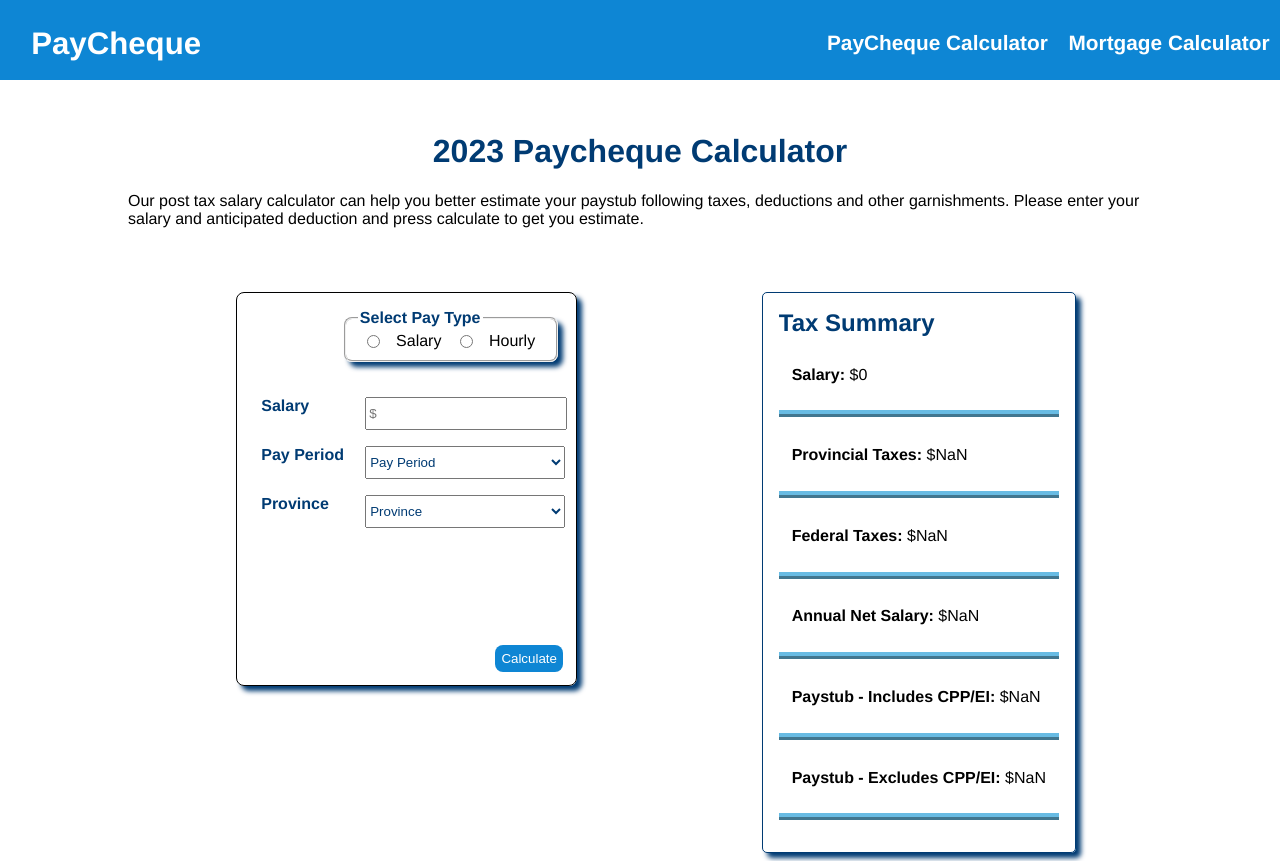
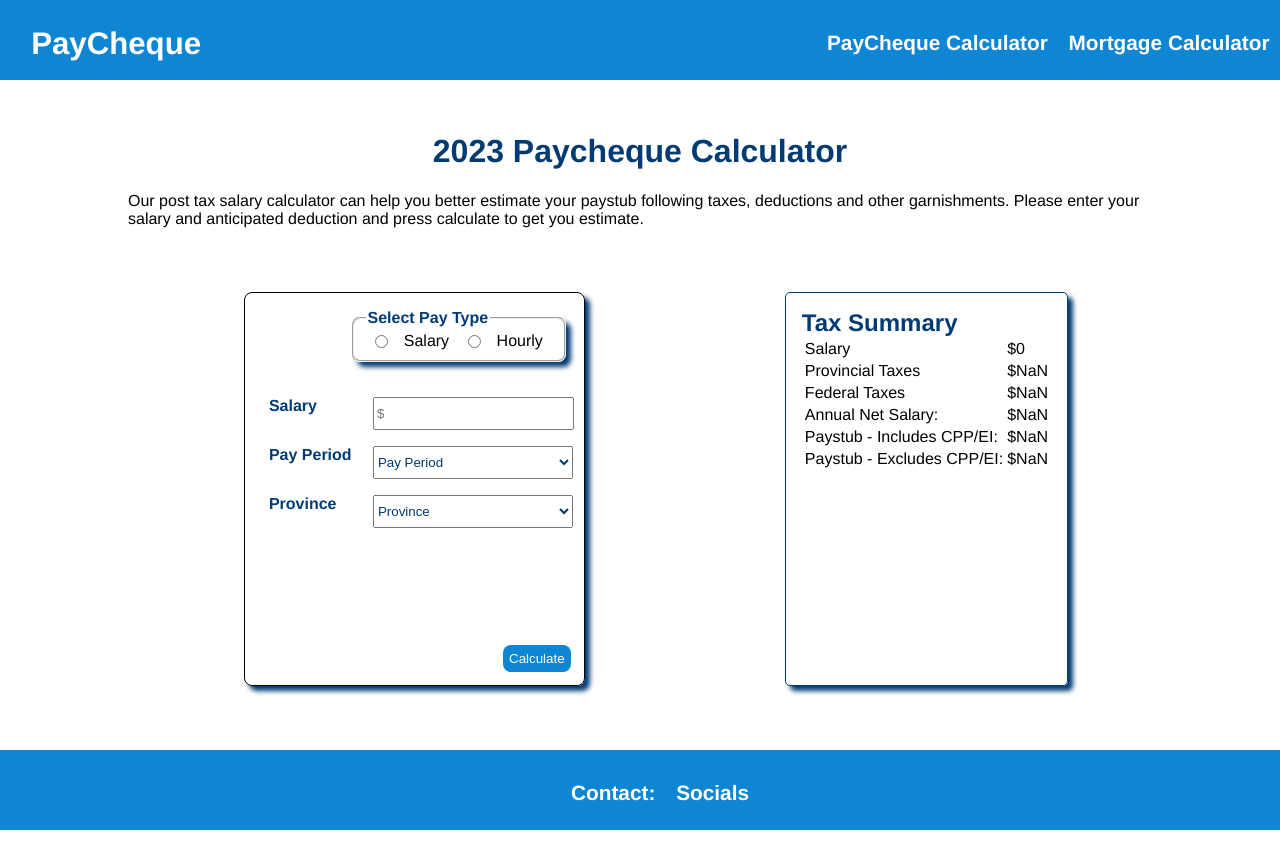
Before and after one commit to Jevaughn-W/Paycheque, a React (Create React App) app: page / in a window 1280 px wide. Shown: the top 861 px of the page. After the commit the page ends 830 px from the top, so only its background shows below. Built offline with nearby package versions, Linux system fonts and the light colour scheme.

Commit message:
Display calculation results as a table

```diff
--- a/src/components/form/showCalculation.jsx
+++ b/src/components/form/showCalculation.jsx
@@ -32,14 +32,32 @@ export default function ShowCalculation(props) {
       <div className="result-header">
         <h2>Tax Summary</h2>
       </div>
-      <div className="result-body">
-        <p><strong>Salary:</strong> ${props.state.Salary}</p>
-        <p><strong>Provincial Taxes:</strong> ${Math.round(props.state.provincialTax * 100) / 100}</p>
-        <p><strong>Federal Taxes:</strong> ${Math.round(props.state.federalTax * 100) /100}</p>
-        <p><strong>Annual Net Salary:</strong> ${annualNetSalary}</p>
-        <p><strong>Paystub - Includes CPP/EI:</strong> ${Math.round((paystub - CPP - EI) * 100)/ 100}</p>
-        <p><strong>Paystub - Excludes CPP/EI:</strong> ${paystub}</p>
-      </div>
+      <table>
+        <tr>
+          <td>Salary</td>
+          <td>${props.state.Salary}</td>
+        </tr>
+        <tr>
+          <td>Provincial Taxes</td>
+          <td>${Math.round(props.state.provincialTax * 100) / 100}</td>
+        </tr>
+        <tr>
+          <td>Federal Taxes</td>
+          <td>${Math.round(props.state.federalTax * 100) /100}</td>
+        </tr>
+        <tr>
+          <td>Annual Net Salary:</td>
+          <td>${annualNetSalary}</td>
+        </tr>
+        <tr>
+          <td>Paystub - Includes CPP/EI:</td>
+          <td>${Math.round((paystub - CPP - EI) * 100)/ 100}</td>
+        </tr>
+        <tr>
+          <td>Paystub - Excludes CPP/EI:</td>
+          <td>${paystub}</td>
+        </tr>
+      </table>
     </section>
   )
 
```
